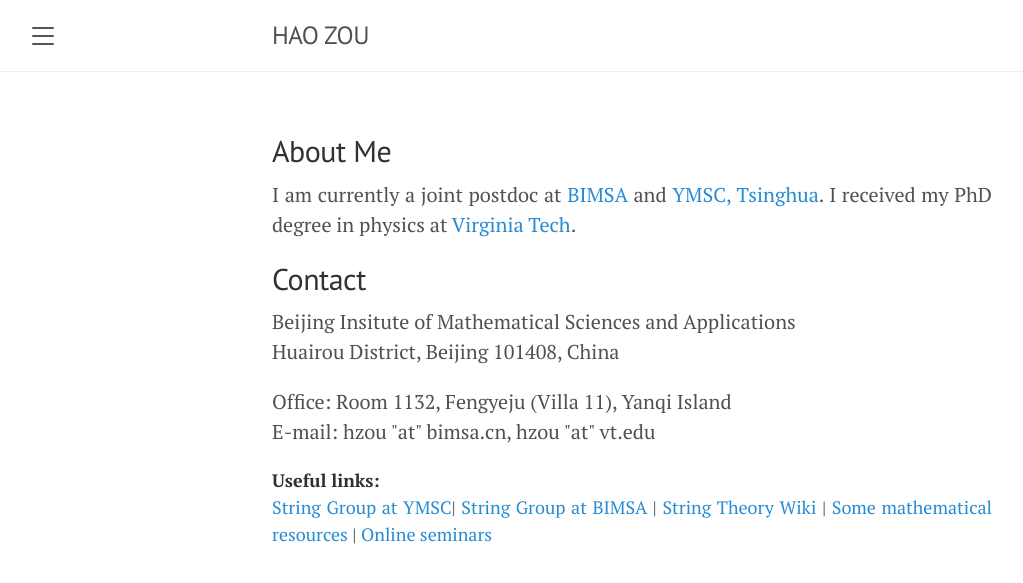
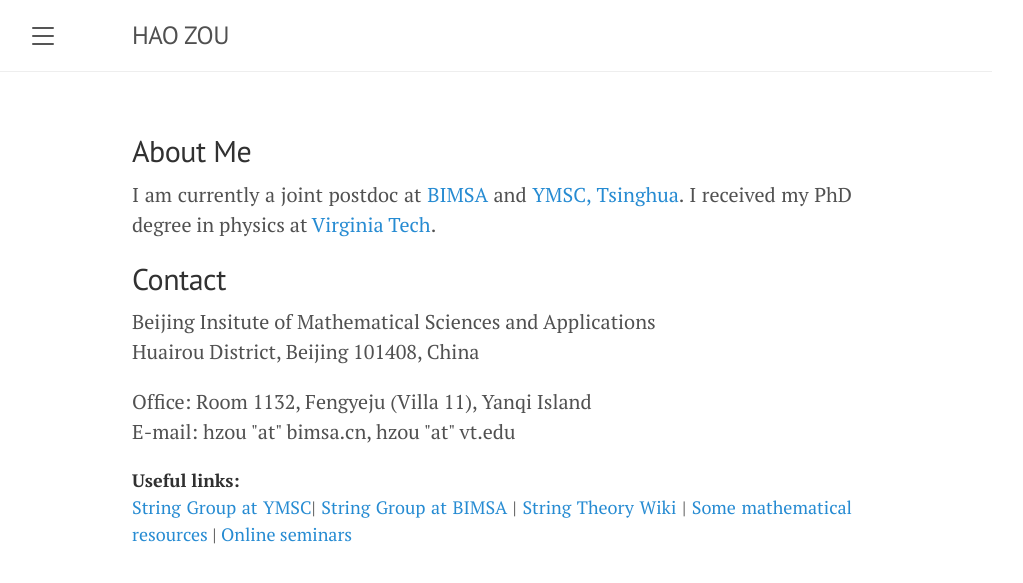
Before and after one commit to hhzou/hhzou.github.io, a Jekyll site: the page built from index.html, in a window 1280 px wide. Shown: the top 583 px of the page, without its empty margins (8-1031 px from the left). Built offline with Jekyll 4.4.1, drawn with Linux system fonts in a browser that asks for light colours.

Commit message:
update width

```diff
--- a/public/css/lanyon.css
+++ b/public/css/lanyon.css
@@ -39,6 +39,7 @@
 body {
     overflow-x: hidden;
     text-align: justify;
+    width: 50em;
 }
 
 html {
```
Also changed, not shown: 1 other file.
